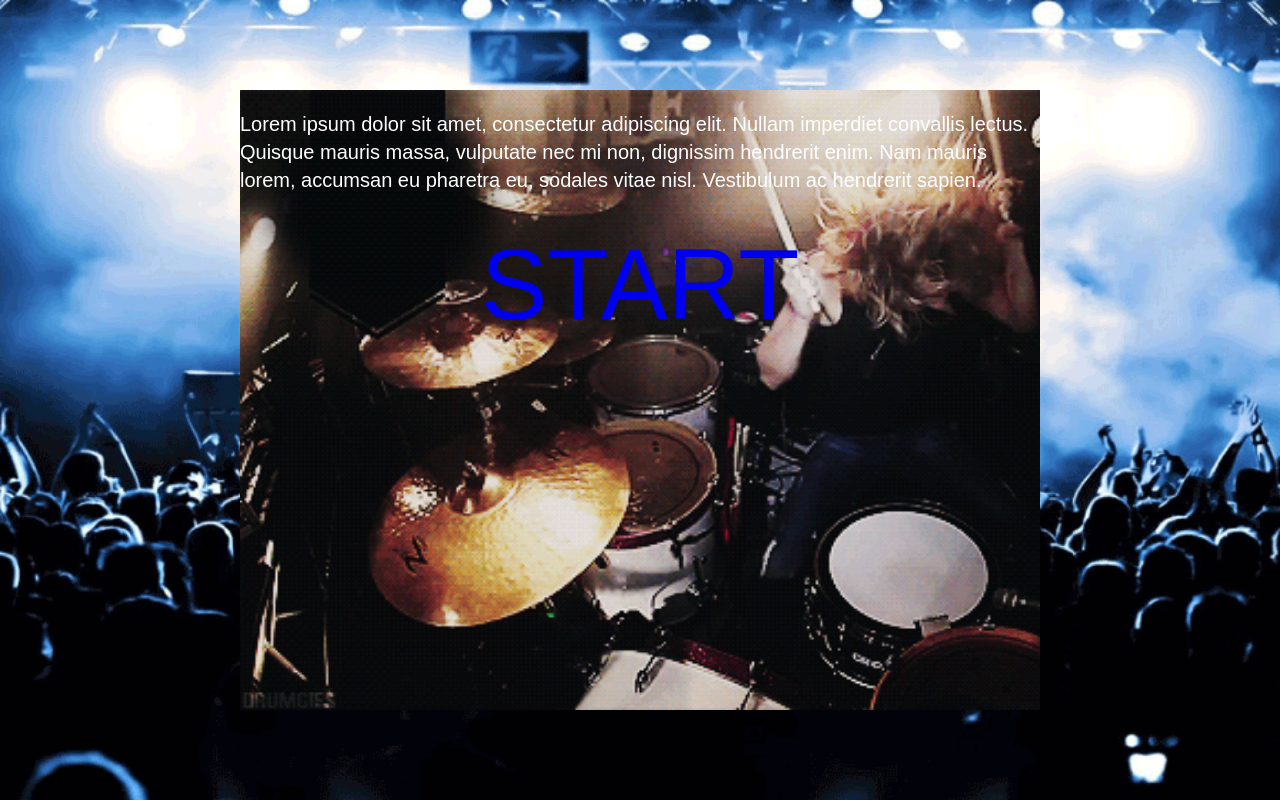
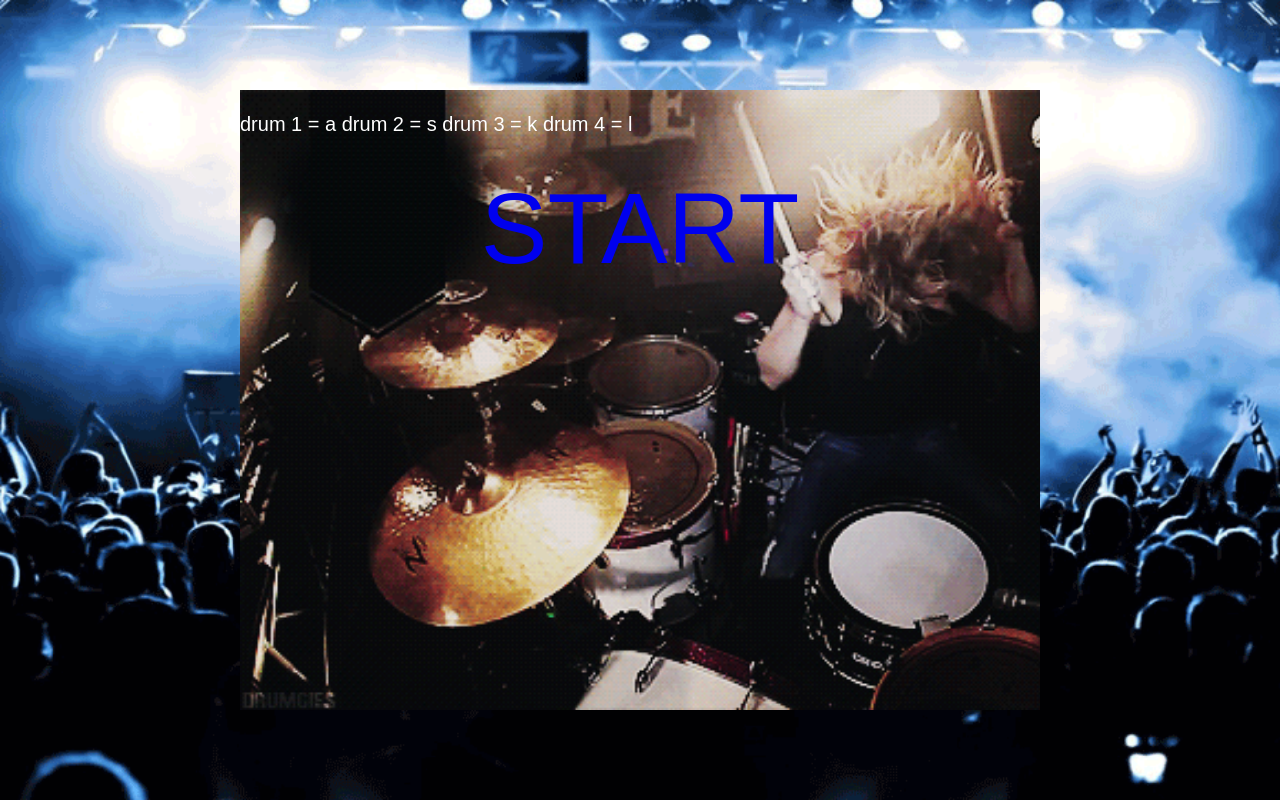
Before and after one commit to aalinas/final-project2, a plain HTML site: page index.html in a window 1280 px wide. Drawn offline with nearby package versions, Linux system fonts and the light colour scheme.

Commit message:
commit-7

```diff
--- a/index.html
+++ b/index.html
@@ -28,7 +28,7 @@
             <audio id="homebg">
                 <source src="audio/homebg.mp3" type="audio/mp3">
             </audio>
-            <p>Lorem ipsum dolor sit amet, consectetur adipiscing elit. Nullam imperdiet convallis lectus. Quisque mauris massa, vulputate nec mi non, dignissim hendrerit enim. Nam mauris lorem, accumsan eu pharetra eu, sodales vitae nisl. Vestibulum ac hendrerit sapien. </p>
+            <p>drum 1 = a drum 2 = s drum 3 = k drum 4 = l  </p>
             <a class="start" href="#"><span>START</span></a>
         </div>
 
```
